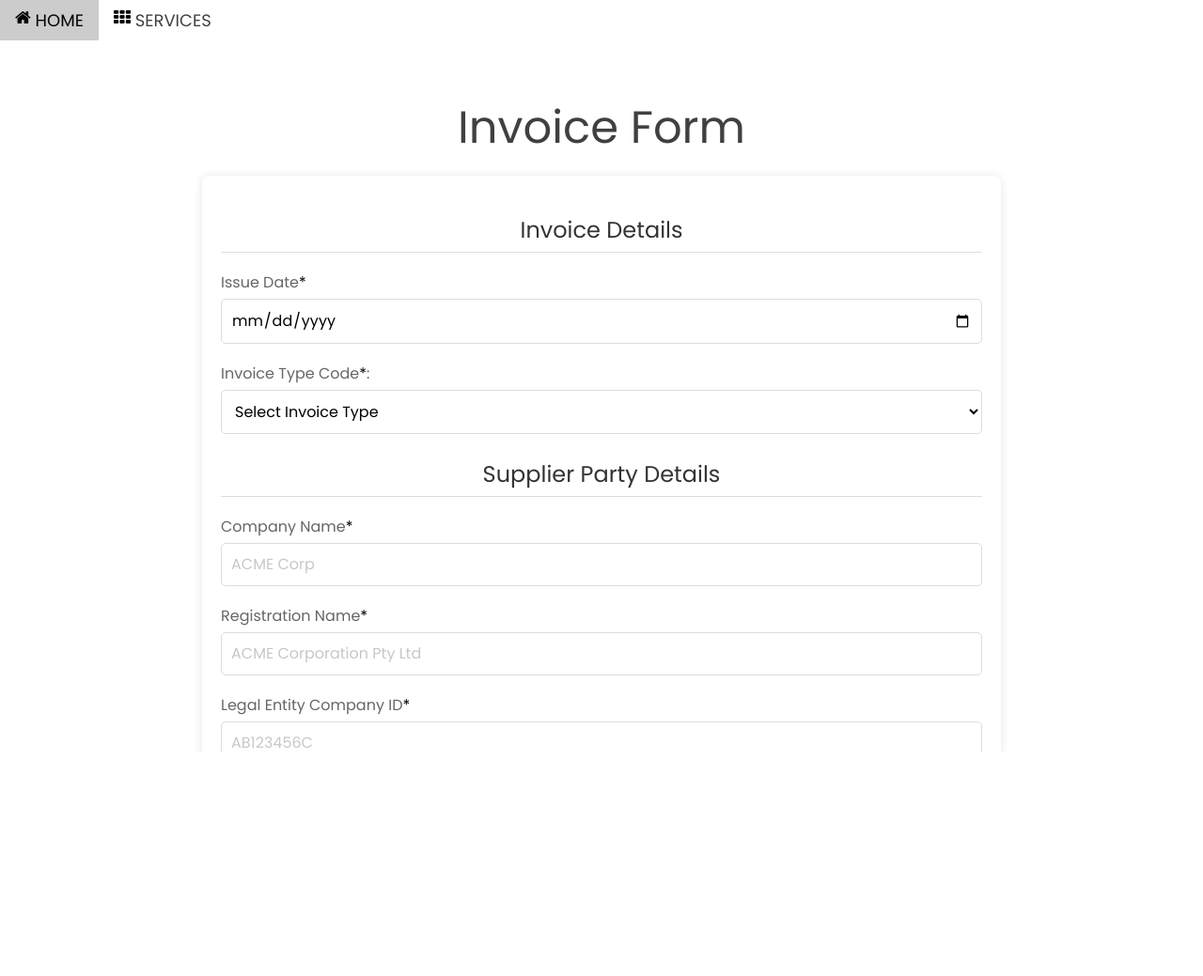
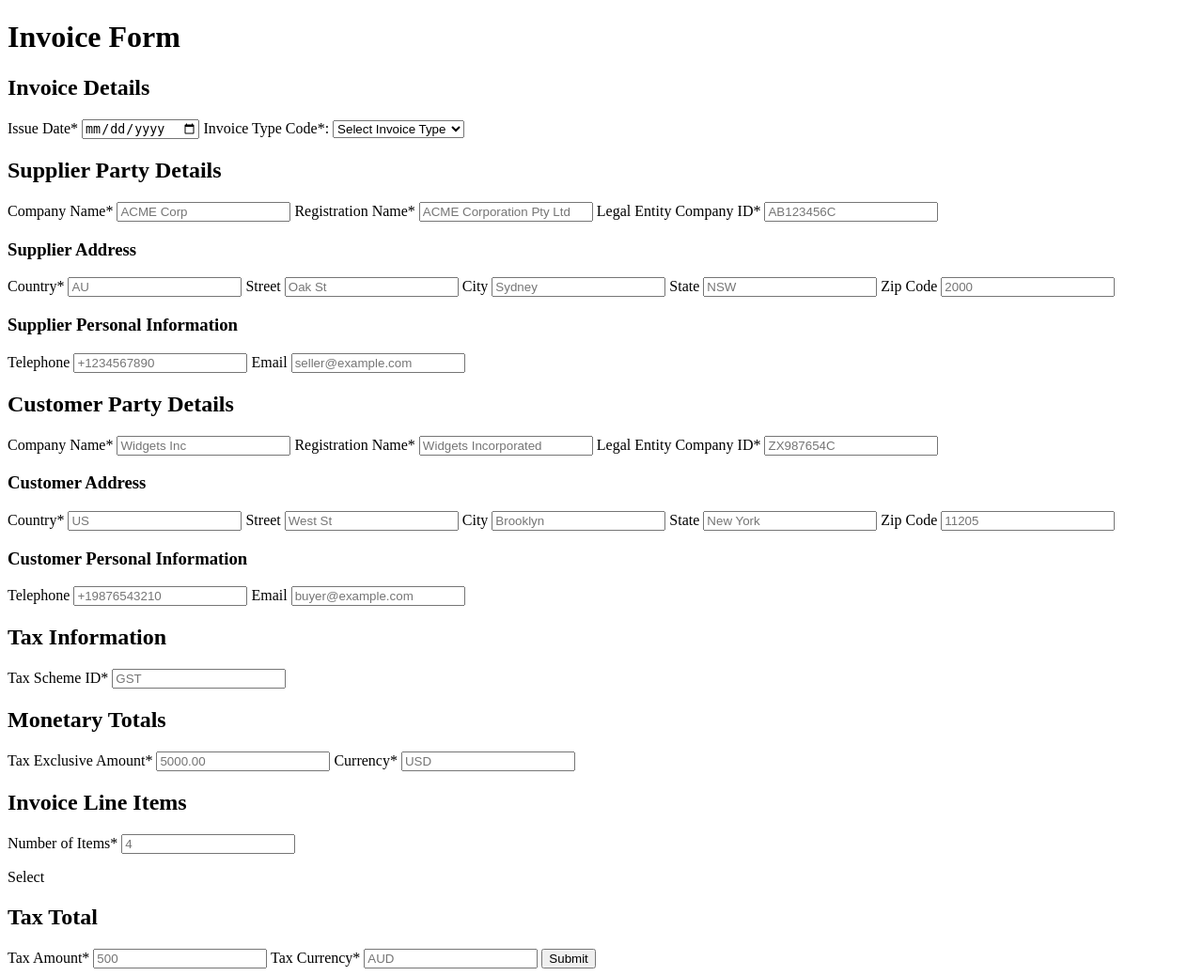
Before and after one commit to AIS170/A4, a Flask app: page /invoice/create/ in a window 1280 px wide. Shown: the whole page at 94% size. Before the commit the page ends 800 px from the top, so only its background shows below. Run offline with Flask 3, Linux system fonts and the light colour scheme.

Commit message:
created basic form for invoice creation

```diff
--- a/static/CSS.css
+++ /dev/null
@@ -1,365 +0,0 @@
-@import url(https://fonts.googleapis.com/css?family=Poppins);
-@import url(https://cdnjs.cloudflare.com/ajax/libs/font-awesome/4.7.0/css/font-awesome.min.css);
-@import url(https://www.w3schools.com/w3css/4/w3.css);
-
-:root {
-	--black1: black;
-	--black2: #101010;
-	--black3: #202020;
-	--black4: #303030;
-	--black5: #404040;
-	--black6: #505050;
-	--black7: #606060;
-	--black8: #707070;
-	--black9: #808080;
-
-	--defaultBackground: white;
-	--textDark: #404040;
-
-	--lightBlue: #E8F1FD;
-	--mediumBlue: #CADDFF;
-	--purple: #BDBDFF;
-	--red: #990000;
-	--orange: #FFB060;
-	--yellow: #FFE640;
-	--green: #38761d;
-
-	--opaqueBackground: rgba(232, 241, 253, 0.75);
-	--boxShadow: rgba(50, 50, 50, 0.25);
-}
-
-/* Default values */
-* {
-	margin: 0;
-	box-sizing: border-box;
-	background-color: transparent;
-	color: var(--black1);
-}
-
-/* Overall webpage */
-body, html {
-	padding: 0;
-	height: 100vh;
-	justify-content: center;
-	align-items: center;
-}
-
-/* Heading 1 */
-h1 {
-	padding: 0;
-	text-align: center;
-	font-family: 'Poppins', sans-serif;
-	font-weight: 100;
-	background-color: transparent;
-	letter-spacing: 5px;
-	text-transform: uppercase;
-}
-
-/* Heading 2 */
-h2 {
-	text-align: center;
-	padding: 10px;
-	font-family: 'Poppins', sans-serif;
-	font-weight: 100;
-	background-color: transparent;
-}
-
-/* Paragraphs */
-p {
-	text-align: justify;
-	font-family: 'Poppins', sans-serif;
-	padding: 25px calc(5% + 25px);
-	background-color: transparent;
-}
-
-li {
-	text-align: justify;
-	font-family: 'Poppins', sans-serif;
-	background-color: transparent;
-}
-
-.listBlock {
-	padding: 0 calc(5% + 25px);
-	padding-bottom: 25px;
-}
-
-.imageBlock {
-	margin: 0 calc(5% + 25px);
-}
-
-.imageBlock > img {
-	padding: 25px 0;
-	width: fit-content;
-}
-
-.guideForm {
-	text-align: justify;
-	font-family: 'Poppins', sans-serif;
-	font-size: 16px;
-	margin: 0 calc(5% + 25px);
-	background-color: transparent;
-	text-decoration: underline;
-	cursor: pointer;
-	width: fit-content;
-}
-
-.orangeText {
-	color: var(--orange);
-}
-
-.purpleText {
-	color: var(--purple);
-}
-
-.greenText {
-	color: var(--green);
-	font-weight: bold;
-}
-
-.redText {
-	color: var(--red);
-	font-weight: bold;
-}
-
-.guideHeading2, .guideHeading3 {
-	text-align: justify;
-	font-family: 'Poppins', sans-serif;
-}
-
-.guideHeading2 {
-	padding: 0 calc(5% + 25px);
-	padding-top: 25px;
-}
-
-.guideHeading3 {
-	font-weight: normal;
-	padding-top: 25px;
-}
-
-/* Input fields */
-input, label {
-	padding: 0;
-	font-family: 'Poppins', sans-serif;
-	font-size: 16px;
-	background-color: transparent;
-}
-
-/* Flip card */
-.flipCardContainer {
-	width: 200px;
-	height: 225px;
-	padding: 25px;
-	perspective: 1400px;
-	background-color: transparent;
-}
-
-.flipCardContainer:hover > .flipCard {
-	padding: 0;
-	cursor: pointer;
-	transform: rotateY(180deg);
-}
-
-/* Flip card */
-.flipCard {
-	padding: 0;
-	width: 100%;
-	height: 100%;
-	position: relative;
-	transition: transform 1500ms;
-	transform-style: preserve-3d;
-}
-
-/* Applicable to both the front and the back */
-.cardFront, .cardBack {
-	padding: 0;
-	width: 100%;
-	height: 100%;
-	border-radius: 2rem;
-	box-shadow: 0 0 5px 1px var(--boxShadow);
-	position: absolute;
-	backface-visibility: hidden;
-}
-
-.cardFront {
-	padding: 0;
-	background-size: cover;
-	background-position: center;
-	display: flex;
-	justify-content: center;
-	align-items: center;
-}
-
-.cardFront > h2 {
-	padding: 0;
-	font-size: 24px;
-	color: var(--black1);
-	letter-spacing: 3px;
-	text-transform: uppercase;
-	background-color: var(--opaqueBackground);
-	/* text-shadow: var(--textDark) 2px 2px 15px; */
-}
-
-.cardFrontGUI {
-	background-image: url('guiform.png');
-}
-
-.cardFrontFile {
-	background-image: url('upload.png');
-}
-
-.cardFrontGuides, .cardFrontExcelGuide {
-	background-image: url('guides.png');
-}
-
-.cardFrontPDFGuide {
-	background-image: url('GuideFlipCars/Guide1.png');
-}
-
-.cardFrontGUIGuide {
-	background-image: url('GuideFlipCars/Guide2.png');
-}
-
-.cardFrontCSVGuide {
-	background-image: url('GuideFlipCars/Guide3.png');
-}
-
-.cardFrontRender {
-	background-image: url('renderLogo.png');
-}
-
-.cardBack {
-	padding: 0;
-	background-color: var(--defaultBackground);
-	transform: rotateY(180deg);
-	display: flex;
-	flex-direction: column;
-	justify-content: center;
-	align-items: center;
-}
-
-.cardBack > p {
-	font-size: 14px;
-}
-
-.cardBack > h3 {
-	font-size: 22px;
-}
-
-.cardBack > ul, .cardBack > ul > li {
-	padding: 0;
-	font-size: 14px;
-	text-align: justify;
-	font-family: 'Poppins', sans-serif;
-	background-color: transparent;
-}
-
-input[type="file"] {
-	display: none;
-}
-
-body, h1, h2, h3, h4, h5, h6 {
-	font-family: "Poppins", sans-serif;
-	color: var(--textDark);
-}
-
-body, html {
-	height: 100%;
-	color: var(--black6);
-}
-
-.logoText {
-	font-size: 32px;
-	background-color: var(--mediumBlue);
-	color: var(--black1);
-	font-family: "Poppins", sans-serif;
-}
-
-.transparent {
-	background-color: transparent;
-	color: var(--textDark);
-	font-size: 18px;
-}
-
-/* Create a Parallax Effect */
-.bgimg-1, .bgimg-2, .bgimg-3 {
-	background-attachment: fixed;
-	background-position: center;
-	background-repeat: no-repeat;
-	background-size: cover;
-}
-
-/* First image (Logo. Full height) */
-.bgimg-1 {
-	background-image: url('../static/LogoImage.png');
-	min-height: 100%;
-}
-
-/* Second image (Services) */
-.bgimg-2 {
-	background-image: url('../static/MiddleImage.png');
-	min-height: 400px;
-}
-
-/* Third image (Contact) */
-.bgimg-3 {
-	background-image: url('../static/FooterImage.png');
-	min-height: 400px;
-}
-
-.w3-wide {
-	letter-spacing: 10px;
-}
-
-.w3-hover-opacity {
-	cursor: pointer;
-}
-
-.lightBlueOnHover {
-	background-color: var(--defaultBackground);
-}
-
-.lightBlueOnHover:hover {
-	background-color: var(--lightBlue);
-}
-
-/* Turn off parallax scrolling for tablets and phones */
-@media only screen and (max-device-width: 1600px) {
-	.bgimg-1, .bgimg-2, .bgimg-3 {
-		background-attachment: scroll;
-		min-height: 400px;
-	}
-}
-
-.flashContainer {
-	background-color: transparent;
-	margin-left: calc(100% - 200px - 25px);
-	width: fit-content;
-	position: relative;
-}
-
-.flashAlert {
-	background-color: var(--yellow);
-	border-radius: 5px;
-	width: 200px;
-	padding: 10px;
-	margin: 10px;
-	position: absolute;
-	z-index: 1000;
-}
-
-.flashAlert:hover {
-	cursor: pointer;
-}
-
-.flashAlert > p {
-	margin: 0;
-	padding: 0;
-}
-
-.fa {
-	background-color: transparent;
-}
-
-footer {
-	margin-top: 25px;
-}
--- a/static/form.css
+++ /dev/null
@@ -1,167 +0,0 @@
-@import url(https://fonts.googleapis.com/css?family=Poppins);
-
-/* Default values */
-* {
-	margin: 0;
-	padding: 0;
-	box-sizing: border-box;
-	background-color: white;
-	color: black;
-	overflow-x: hidden;
-}
-
-/* Overall webpage */
-body, html {
-	height: 100vh;
-	justify-content: center;
-	align-items: center;
-}
-
-/* Heading 1 */
-h1 {
-	text-align: center;
-	font-family: 'Poppins', sans-serif;
-	padding-top: 50px;
-	font-size: 48px;
-	font-weight: 100;
-	background-color: transparent;
-	letter-spacing: 0px;
-	text-transform:none;
-    margin-bottom: 1rem;
-}
-
-/* Heading 2 */
-h2 {
-	text-align: center;
-	padding: 10px;
-	font-family: 'Poppins', sans-serif;
-	font-size: 24px;
-	font-weight: 100;
-	background-color: transparent;
-}
-
-/* Paragraphs */
-p {
-	text-align: justify;
-	font-family: 'Poppins', sans-serif;
-	font-size: 16px;
-	padding: 25px calc(5% + 25px);
-	background-color: transparent;
-}
-
-/* Input fields */
-input, label {
-	font-family: 'Poppins', sans-serif;
-	font-size: 16px;
-	background-color: transparent;
-    display: block;
-};
-
-body {
-    font-family: 'Arial', sans-serif;
-    background-color: #f4f4f4;
-    display: flex;
-    justify-content: center;
-    align-items: center;
-    height: 100vh;
-    margin: 0;
-}
-
-form {
-    background-color: #fff;
-    padding: 20px;
-    border-radius: 8px;
-    box-shadow: 0 0 10px rgba(0, 0, 0, 0.1);
-    max-width: 850px;
-    width: 100%;
-}
-
-h2 {
-    color: #333;
-    border-bottom: 1px solid #ddd;
-    padding-bottom: 5px;
-}
-
-label {
-    display: block;
-    margin-top: 20px;
-    color: #666;
-}
-
-input[type="text"],
-input[type="email"],
-input[type="date"],
-select {
-    width: 100%;
-    padding: 10px;
-    margin-top: 5px;
-    margin-bottom: 5px;
-    border-radius: 5px;
-    border: 1px solid #ddd;
-    box-sizing: border-box;
-    transition: all 0.3s ease;
-
-
-}
-
-input[type="submit"] {
-    background-color: #0056b3;
-    color: white;
-    padding: 10px 20px;
-    border: none;
-    border-radius: 5px;
-    cursor: pointer;
-    margin-top: 20px;
-    width: 100%;
-}
-
-input[type="submit"]:hover {
-    background-color: #003d82;
-}
-
-::placeholder {
-    color: #999;
-}
-
-form {
-    margin: auto;
-}
-
-
-input[type="text"]:hover,
-input[type="email"]:hover,
-input[type="date"]:hover,
-select:hover {
-    border-color: #0056b3;
-}
-
-.invoiceTypeCode {
-	font-family: 'Poppins', sans-serif;
-	font-size: 16px;
-	font-weight: 100;
-}
-
-.js-number-of-items-submission {
-    cursor: pointer;
-    border: solid 2px white;
-    width: 100%;
-    text-align: center;
-    padding: 0.85rem;
-    border-radius: 5px;
-    overflow-y: hidden;
-    background-color: #0056b3;
-    color: white;
-}
-
-.js-number-of-items-submission:hover {
-    border-color: #003d82;
-}
-
-h3 {
-    font-style: italic;
-    margin-top: 1rem;
-    font-weight: 300;
-    font-family: 'Poppins', sans-serif;
-    color: black;
-    text-decoration: underline;
-}
--- a/static/scripts.js
+++ /dev/null
@@ -1,13 +0,0 @@
-// Change style of navbar on scroll
-window.onscroll = function() {
-    myFunction();
-};
-
-function myFunction() {
-    var navbar = document.getElementById("myNavbar");
-    if (document.body.scrollTop > 50 || document.documentElement.scrollTop > 50) {
-        navbar.className = "w3-bar transparent" + " w3-card" + " w3-animate-top" + " w3-white";
-    } else {
-        navbar.className = navbar.className.replace(" w3-card w3-animate-top w3-white", "");
-    }
-}
--- a/templates/external_api.html
+++ b/templates/external_api.html
@@ -2,22 +2,11 @@
 <html lang="en">
 <head>
     <meta charset="UTF-8">
-<title>Invoice Generator</title>
-<meta name="viewport" content="width=device-width, initial-scale=1">
-<link rel="stylesheet" type="text/css" href="/static/CSS.css">
-    <link rel="stylesheet" type="text/css" href="/static/form.css">
+    <title>Invoice Generator</title>
 </head>
 
 <body>
-    <!-- Navbar (sit on top) -->
-<div class="w3-top transparent">
-    <div class="w3-bar transparent" id="myNavbar">
-        <a href="/#header" class="w3-bar-item w3-button transparent"><i class="fa fa-home" aria-hidden="true"></i> HOME</a>
-        <a href="/#services" class="w3-bar-item w3-button w3-hide-small transparent"><i class="fa fa-th" aria-hidden="true"></i> SERVICES</a>
-    </div>
-</div>
-
-    <h1 style="margin-top: 50px;" id="header">Invoice Form</h1>
+    <h1>Invoice Form</h1>
 
     <form action="{{ url_for('create_invoice.invoice_create') }}" method="post">
         <h2>Invoice Details</h2>
@@ -140,48 +129,5 @@
 
         <input type="submit" value="Submit">
     </form>
-
-    <!-- Footer -->
-<footer class="w3-center w3-padding-64 w3-opacity w3-hover-opacity-off lightBlueOnHover">
-    <a href="#header" class="w3-button"><i class="fa fa-arrow-up w3-margin-right"></i>To the top</a>
-</footer>
-
-<script type="text/javascript" src="/static/scripts.js"></script>
 </body>
-
-<script>
-document.querySelector('.js-number-of-items-submission').addEventListener('click', () => {
-    let numOfLinesInput = document.querySelector('.js-number-of-items-input');
-    let numOfLines = parseInt(numOfLinesInput.value, 10);
-    let itemsDiv = document.querySelector('.js-item-div');
-    itemsDiv.innerHTML = '';
-
-    for (let i = 0; i < numOfLines; i++) {
-        itemsDiv.innerHTML += `
-            <div class="item">
-                <label for="itemName${i}">Item Name<span class="blueastrc">*</span></label>
-                <input type="text" id="itemName${i}" name="itemName${i}" placeholder="Coffee">
-
-                <label for="itemDescription${i}">Item Description </label>
-                <input type="text" id="itemDescription${i}" name="itemDescription${i}" placeholder="Hot Beverage">
-
-                <label for="itemId${i}">Item Id<span class="blueastrc">*</span></label>
-                <input type="text" id="itemId${i}" name="itemId${i}" placeholder="100423" required>
-
-                <label for="itemCost${i}">Item Cost<span class="blueastrc">*</span></label>
-                <input type="text" id="itemCost${i}" name="itemCost${i}" placeholder="100.00" required>
-
-                <label for="invoicedQuantity${i}">Invoiced Quantity<span class="blueastrc">*</span></label>
-                <input type="text" id="invoicedQuantity${i}" name="invoicedQuantity${i}" placeholder="10" required>
-
-                <label for="unitCode${i}">Unit </label>
-                <input type="text" id="unitCode${i}" name="unitCode${i}" placeholder="250ml">
-
-                <label for="currencyId${i}">Currency<span class="blueastrc">*</span></label>
-                <input type="text" id="currencyId${i}" name="currencyId${i}" placeholder="USD" required>
-            </div>
-        `;
-    }
-});
-</script>
 </html>
```
